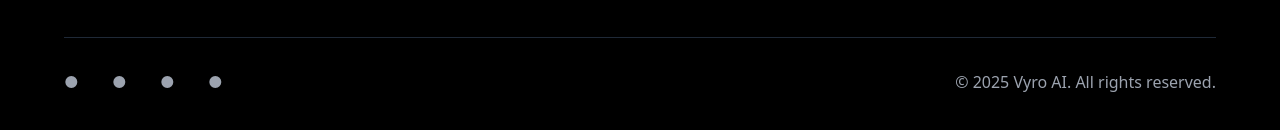
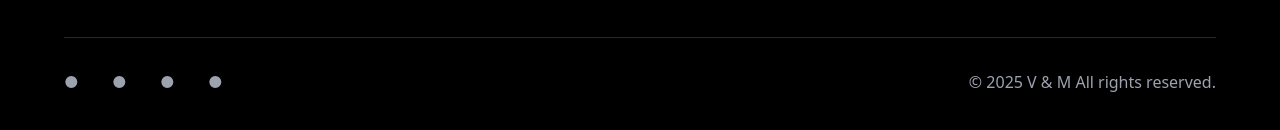
Before and after one commit to VishalSh20/Media-Matrix, a Next.js app in the folder next/: page / in a window 1280 px wide. Shown: the part 2003-2133 px from the top of the page. Built offline with nearby package versions, Linux system fonts and the light colour scheme; no server answers.

Commit message:
Done some ui changes

```diff
--- a/next/src/app/page.jsx
+++ b/next/src/app/page.jsx
@@ -224,7 +224,7 @@ export default function Home() {
                   </Link>
                 ))}
               </div>
-              <div className="text-gray-400">© 2025 Vyro AI. All rights reserved.</div>
+              <div className="text-gray-400">© 2025 V & M All rights reserved.</div>
             </div>
           </div>
         </footer>
```
